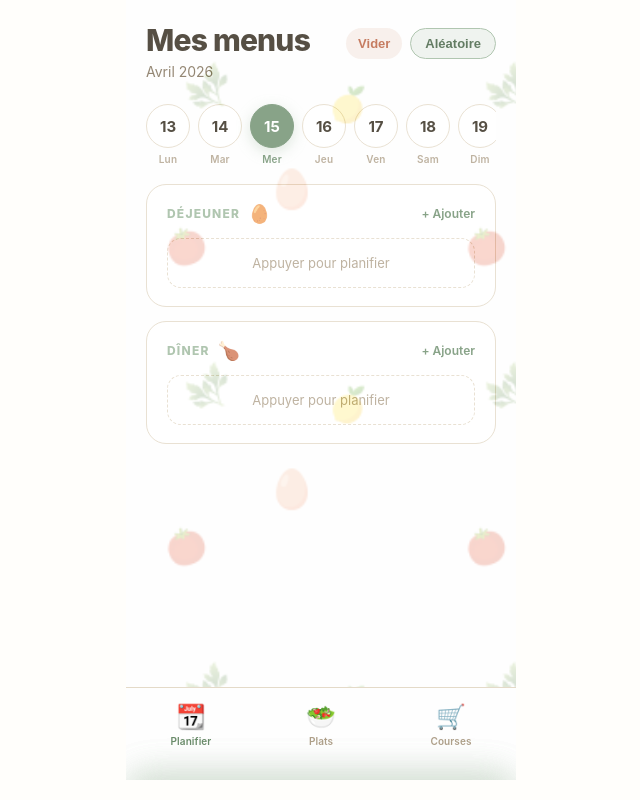
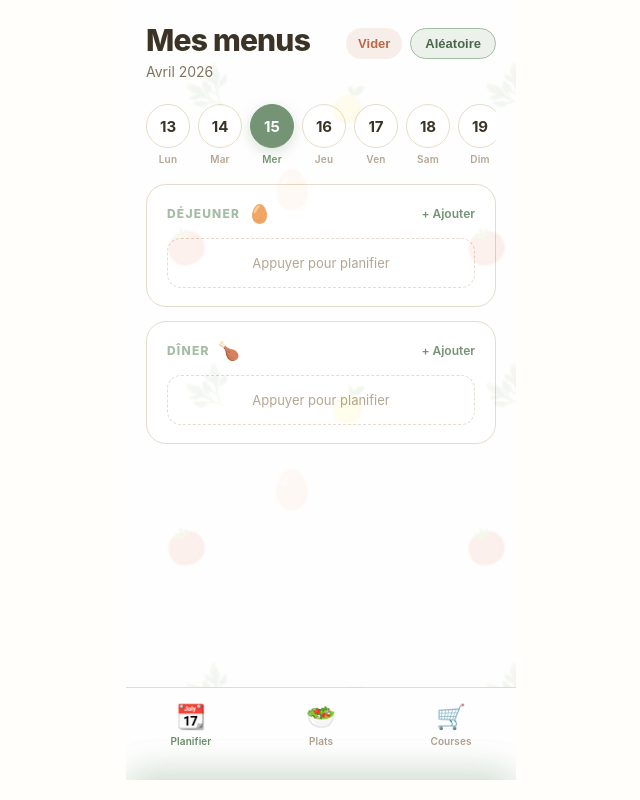
Before and after one commit to CelIOne/Mes-menus, a React (Vite) app: page / in a window 1280 px wide. Shown: the whole page, without its empty margins (319-959 px from the left). Built offline with nearby package versions, Linux system fonts and the light colour scheme.

Commit message:
Update App.jsx

```diff
--- a/src/App.jsx
+++ b/src/App.jsx
@@ -266,7 +266,7 @@ const [selectedDay, setSelectedDay] = useState(() => {
   backgroundImage:'url(/fon-ecran.png)',
   backgroundRepeat:'repeat',
   backgroundSize:'300px',
-  opacity:0.20
+  opacity:0.07
 }} />
 
       <Toast msg={toast} bottom={toastBottom} />
```
